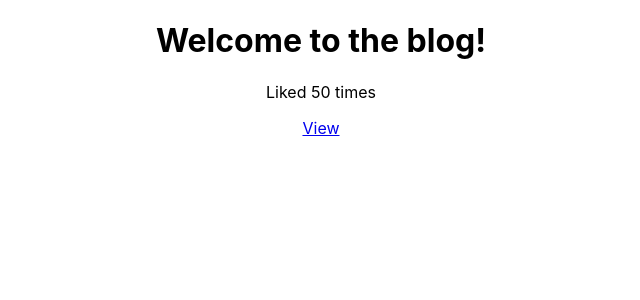
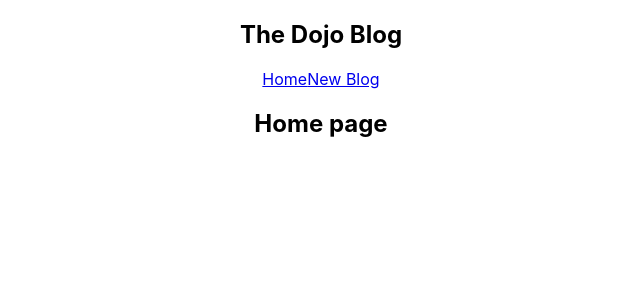
Before and after one commit to mostmojo/dojo-blog, a React (Create React App) app: page / in a window 1280 px wide. Shown: the top 300 px of the page, without its empty margins (319-959 px from the left). Built offline with nearby package versions, Linux system fonts and the light colour scheme.

Commit message:
Add home componenet with Nav

```diff
--- a/src/App.js
+++ b/src/App.js
@@ -1,16 +1,20 @@
 import './App.css';
+import Navbar from './Navbar';
+import Home from './Home';
 
 function App() {
-  const title = "Welcome to the blog!"
-  const likes = 50;
-  const link = "https://google.com"
+  // const title = "Welcome to the blog!"
+  // const likes = 50;
+  // const link = "https://google.com"
 
   return (
     <div className="App">
+      <Navbar />
       <div className="content">
-        <h1>{ title }</h1>
+        {/* <h1>{ title }</h1>
         <p>Liked { likes } times</p>
-        <a href={ link }>View</a>
+        <a href={ link }>View</a> */}
+        <Home />
       </div>
     </div>
   );
--- /dev/null
+++ b/src/Home.js
@@ -0,0 +1,9 @@
+const Home = () => {
+  return (
+    <div className="home">
+      <h2>Home page</h2>
+    </div>
+   );
+}
+
+export default Home;
--- /dev/null
+++ b/src/Navbar.js
@@ -0,0 +1,12 @@
+const Navbar = () => {
+  return (
+    <nav className="navbar">
+      <h1>The Dojo Blog</h1>
+      <div className="links">
+        <a href="/">Home</a>
+        <a href="/create">New Blog</a>
+      </div>
+    </nav>
+   );
+}
+export default Navbar;
```
